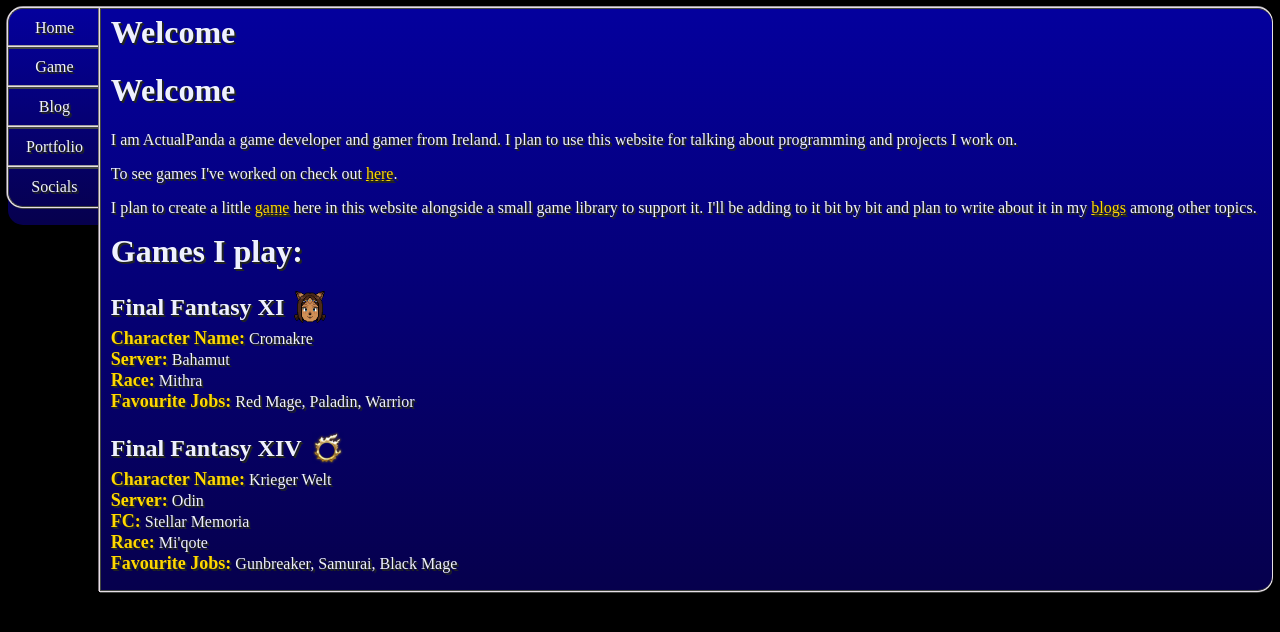
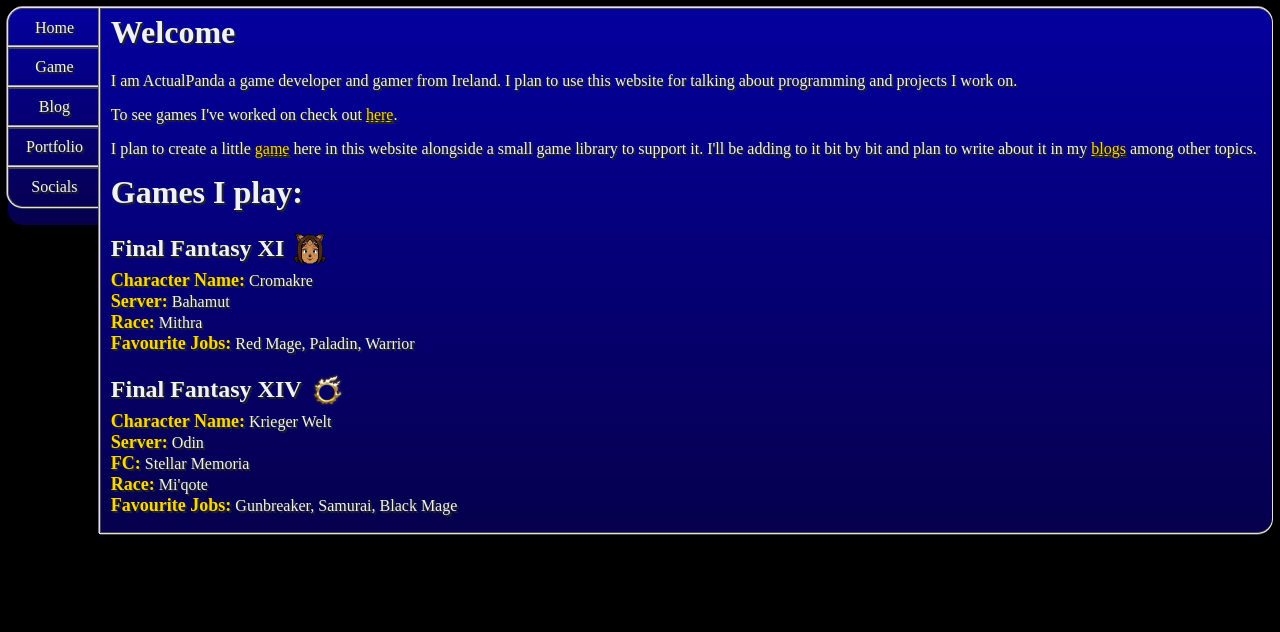
Before and after one commit to ActualCannibalPanda/nekoweb, an Eleventy site: page src/index.md in a window 1280 px wide. Built offline with nearby package versions, Linux system fonts and the light colour scheme; Eleventy itself is replaced by a stand-in of ours; files that its build step writes are made by us from their sources.

Commit message:
Remove unnecessary title

```diff
--- a/src/index.md
+++ b/src/index.md
@@ -2,8 +2,6 @@
 title: Welcome
 layout: base.njk
 ---
-
-# Welcome
 
 I am ActualPanda a game developer and gamer from Ireland. I plan to use this website for talking about programming and projects I work on.
 
```
